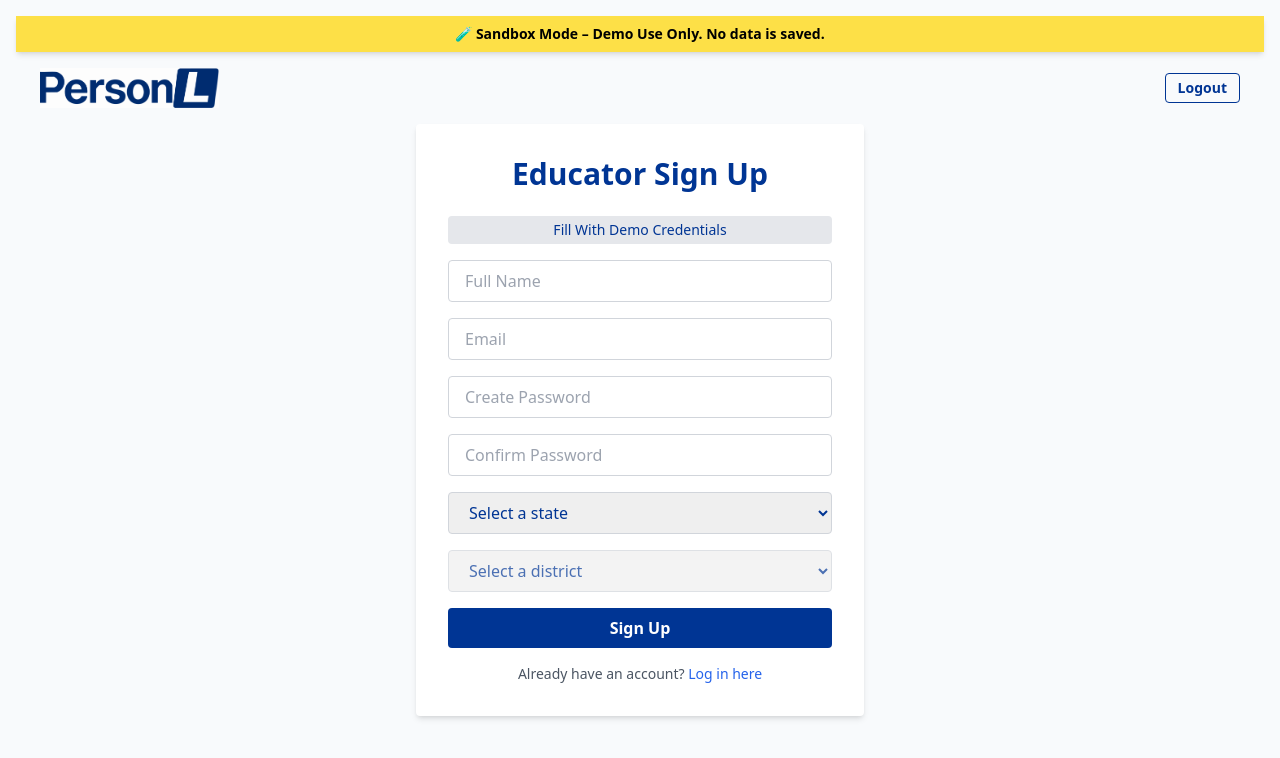
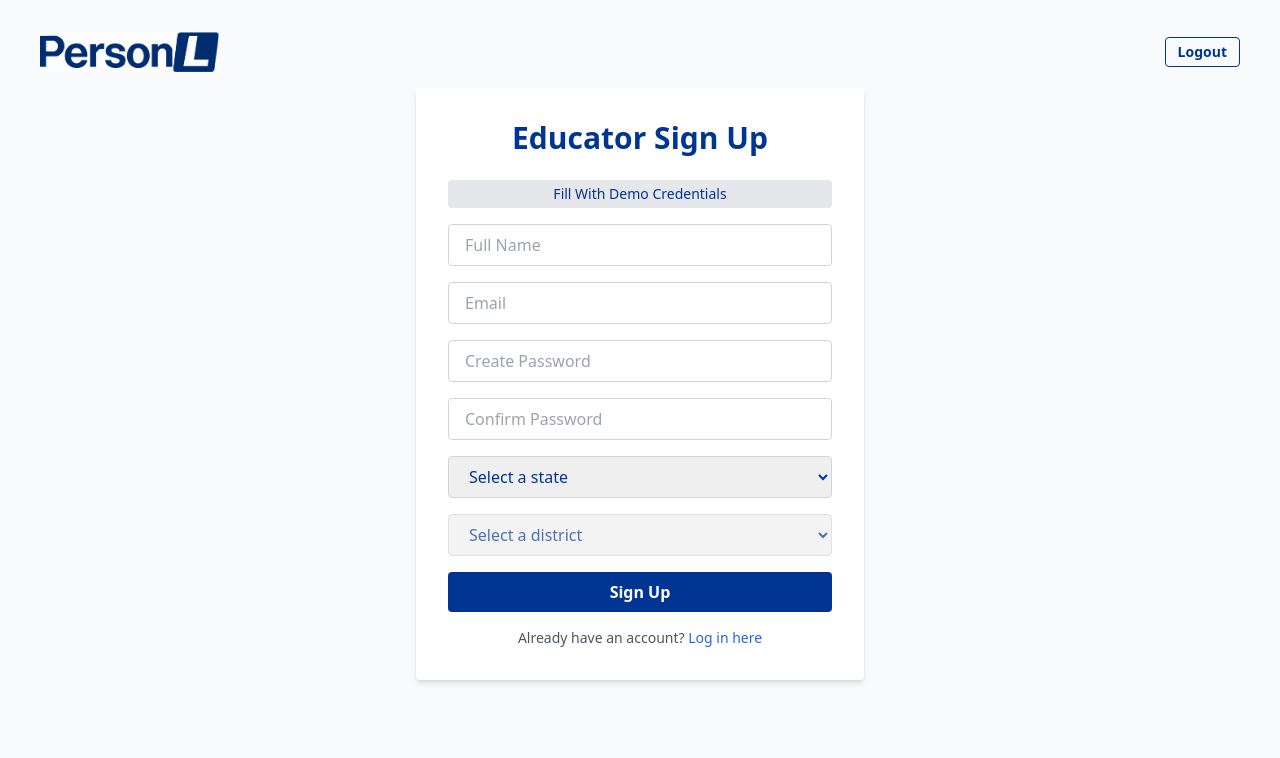
Before and after one commit to rsoliz99/personl-frontend, a React (Create React App) app: page /educator/create in a window 1280 px wide. Shown: the top 758 px of the page. Built offline with nearby package versions, Linux system fonts and the light colour scheme; the HTML template or start-up script is replaced by a standard one.

Commit message:
Hide SandboxBanner on main site; show only in sandbox env

```diff
--- a/src/pages/EducatorSignupPage.jsx
+++ b/src/pages/EducatorSignupPage.jsx
@@ -1,4 +1,4 @@
-// EducatorSignupPage.jsx – Sandbox Demo Mode with Pre-Fill and Single Password Fields
+// EducatorSignupPage.jsx – Conditionally shows SandboxBanner only in sandbox environment
 import React, { useState, useEffect } from "react";
 import { useNavigate } from "react-router-dom";
 import { Link } from "react-router-dom";
@@ -15,6 +15,8 @@ export default function EducatorSignupPage() {
   const [allDistricts, setAllDistricts] = useState([]);
   const [uniqueStates, setUniqueStates] = useState([]);
   const [error, setError] = useState("");
+
+  const isSandbox = window.location.hostname.includes("sandbox");
 
   useEffect(() => {
     fetch("/districts.json")
@@ -63,7 +65,7 @@ export default function EducatorSignupPage() {
 
   return (
     <main className="min-h-screen bg-[#f8fafc] text-[#003594] p-4">
-      <SandboxBanner />
+      {isSandbox && <SandboxBanner />}
       <header className="px-6 py-4 flex justify-between items-center">
         <Link to="/">
           <img src="/personl-logo.png" alt="PersonL Logo" className="h-10" />
```
